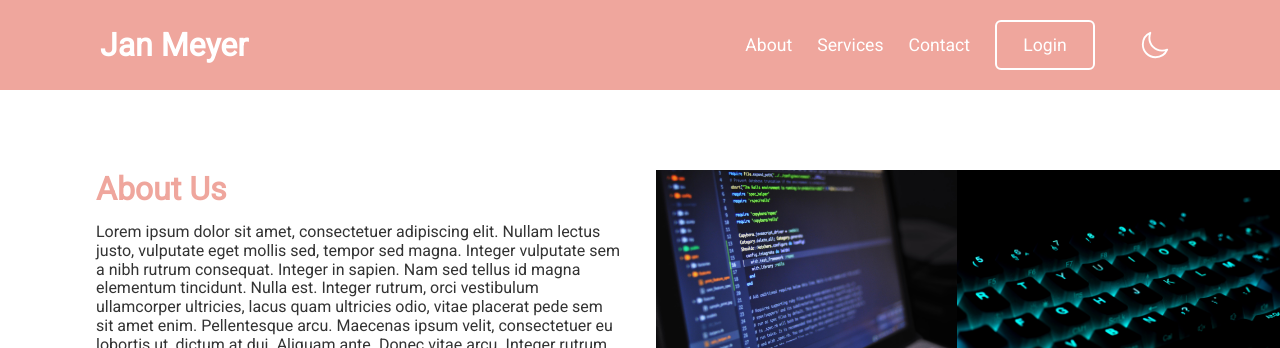
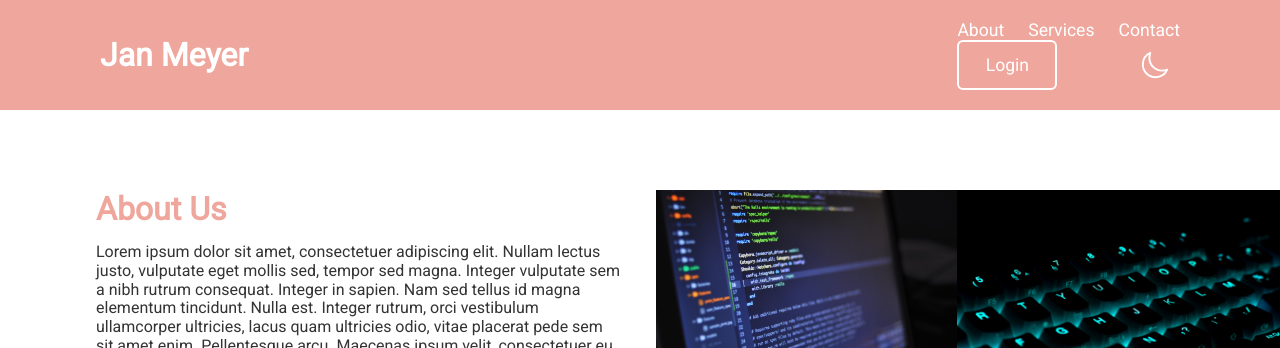
Before and after one commit to off01/Projekt-4---Jan-Meyer, a plain HTML site: page index.html in a window 1280 px wide. Shown: the top 348 px of the page. Drawn offline with Linux system fonts and the light colour scheme.

Commit message:
Uprava CSS

```diff
--- a/style.css
+++ b/style.css
@@ -651,3 +651,9 @@ body.dark-mode p {
         font-weight: 700;
     }
 }
+
+@media (min-width: 769px){
+    header nav {
+        display: block !important;
+    }
+}
```
